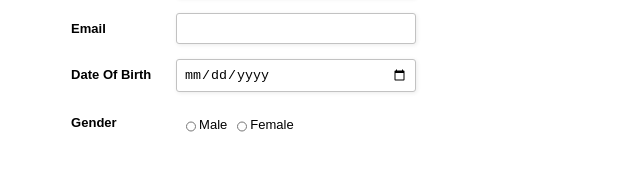
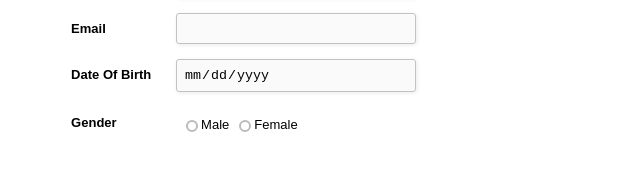
Before and after one commit to asifmd2001/Emp-client, a React (Create React App) app: page / in a window 1280 px wide. Shown: the part 283-454 px from the top of the page, without its empty margins (374-1014 px from the left). Built offline with nearby package versions, Linux system fonts and the light colour scheme; no server answers.

Commit message:
read done

```diff
--- a/src/components/read/Read.js
+++ b/src/components/read/Read.js
@@ -70,6 +70,7 @@ export default function Create() {
         <label htmlFor="firstName">
           <span>First Name</span>
           <input
+          disabled="true"
             type="text"
             className="input-field"
             name="firstName"
@@ -82,6 +83,7 @@ export default function Create() {
         <label htmlFor="surName">
           <span>Sur Name</span>
           <input
+            disabled="true"
             type="text"
             className="input-field"
             name="surName"
@@ -94,6 +96,7 @@ export default function Create() {
         <label htmlFor="email">
           <span>Email</span>
           <input
+          disabled="true"
             type="text"
             className="input-field"
             name="email"
@@ -104,6 +107,7 @@ export default function Create() {
         <label htmlFor="dob">
           <span>Date Of Birth</span>
           <input
+          disabled="true"
             type="Date"
             className="input-field"
             name="dob"
@@ -117,6 +121,7 @@ export default function Create() {
             {' '}
             Male
             <input
+            disabled="true"
               className="radio"
               type="radio"
               value="male"
@@ -131,6 +136,7 @@ export default function Create() {
             {' '}
             Female
             <input
+            disabled="true"
               className="radio"
               type="radio"
               value="female"
--- a/src/components/read/read.css
+++ b/src/components/read/read.css
@@ -1,9 +1,27 @@
 .radio1 {
   overflow: hidden;
+}
+input:disabled{
+  color: black;
+}
+input[type="radio"]:disabled {
+    -webkit-appearance: none;
+    display: inline-block;
+    width: 12px;
+    height: 12px;
+    padding: 0px;
+    background-clip: content-box;
+    border: 2px solid #bbbbbb;
+    background-color: white;
+    border-radius: 50%;
+}
+input[type="radio"]:checked {
+    background-color: black;
 }
 input.radio {
   float: left;
   width: 10px;
+  color: red;
   /* padding-bottom: 20px; */
 }
 
```
